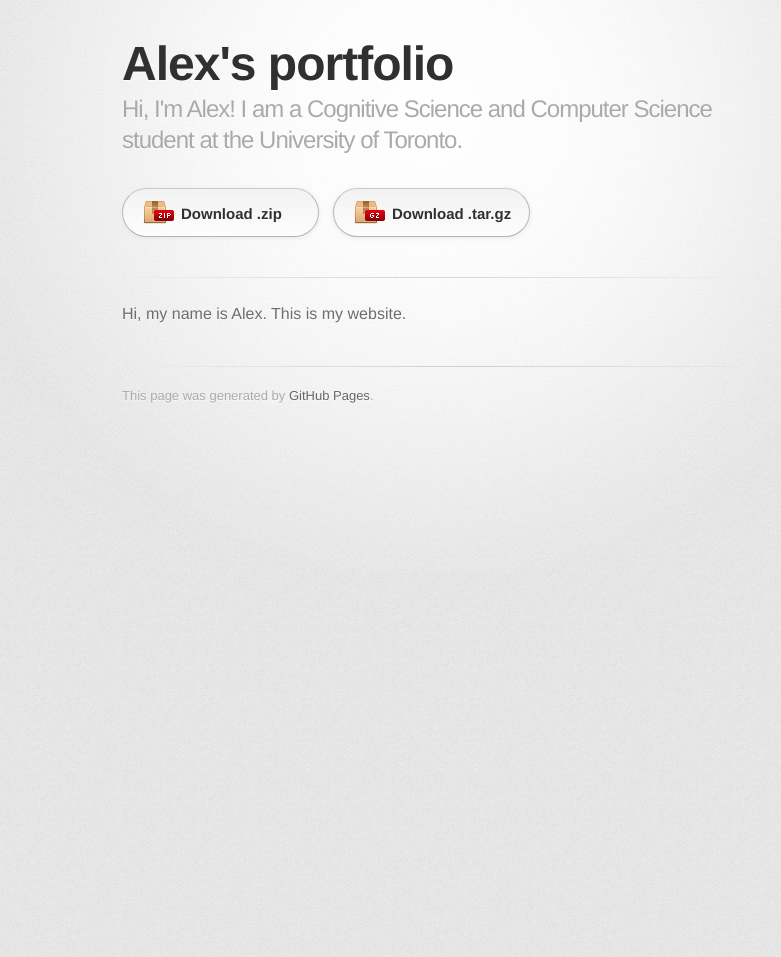
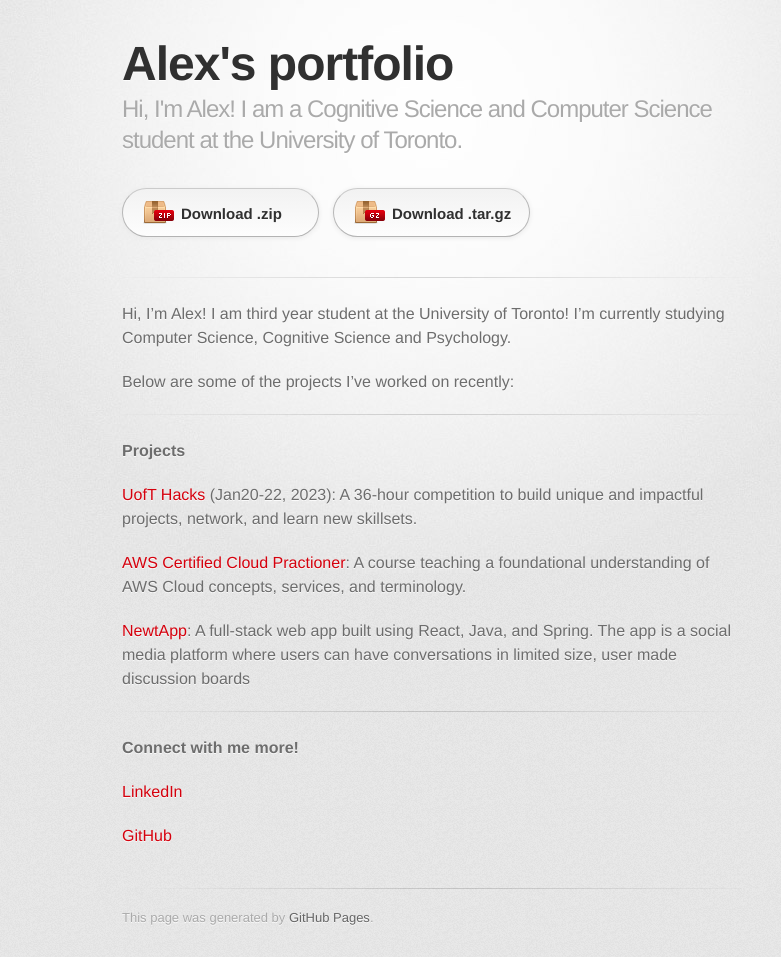
Before and after one commit to alexszokolay/alexszokolay.github.io, a Jekyll site: the page built from index.md, in a window 1280 px wide. Shown: the whole page, without its empty margins (208-989 px from the left). Built offline with Jekyll 4.4.1, drawn with Linux system fonts in a browser that asks for light colours; some web fonts are replaced; our own code applies the rules of GitHub Pages for plain Markdown files; before the commit the page ends 900 px from its top, so only the background shows below that.

Commit message:
Update page contents

```diff
--- a/index.md
+++ b/index.md
@@ -1 +1,21 @@
-Hi, my name is Alex. This is my website.
+Hi, I'm Alex! I am third year student at the University of Toronto! I'm currently studying Computer Science, Cognitive Science and Psychology.
+
+Below are some of the projects I've worked on recently:
+
+___
+
+**Projects**
+
+[UofT Hacks](https://www.uofthacks.com/) (Jan20-22, 2023): A 36-hour competition to build unique and impactful projects, network, and learn new skillsets.
+
+[AWS Certified Cloud Practioner](https://aws.amazon.com/certification/certified-cloud-practitioner/): A course teaching a foundational understanding of AWS Cloud concepts, services, and terminology.
+
+[NewtApp](https://newt.social/): A full-stack web app built using React, Java, and Spring. The app is a social media platform where users can have conversations in limited size, user made discussion boards
+
+___
+
+**Connect with me more!**
+
+[LinkedIn](https://www.linkedin.com/in/alex-szokolay/)
+
+[GitHub](https://github.com/alexszokolay)
```
